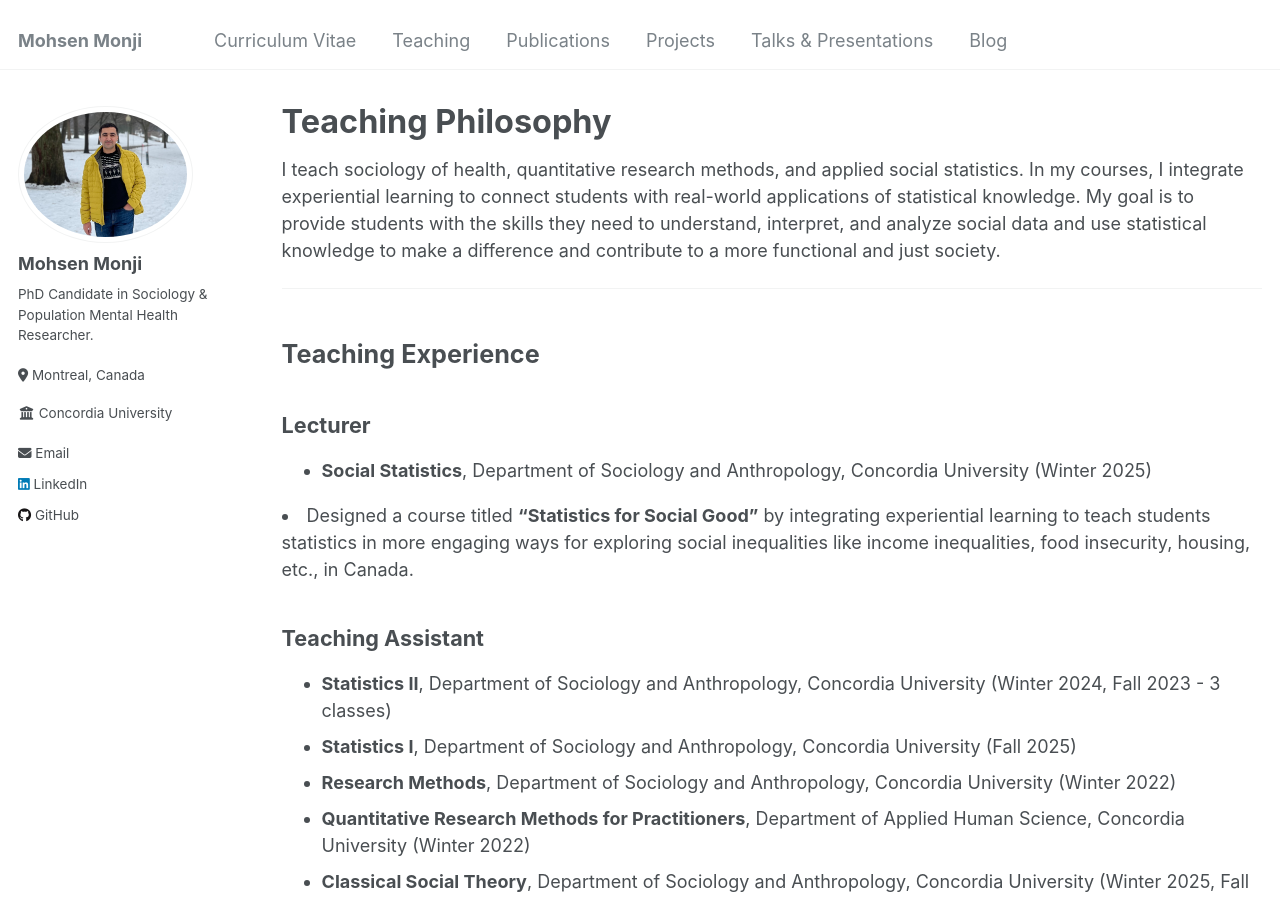
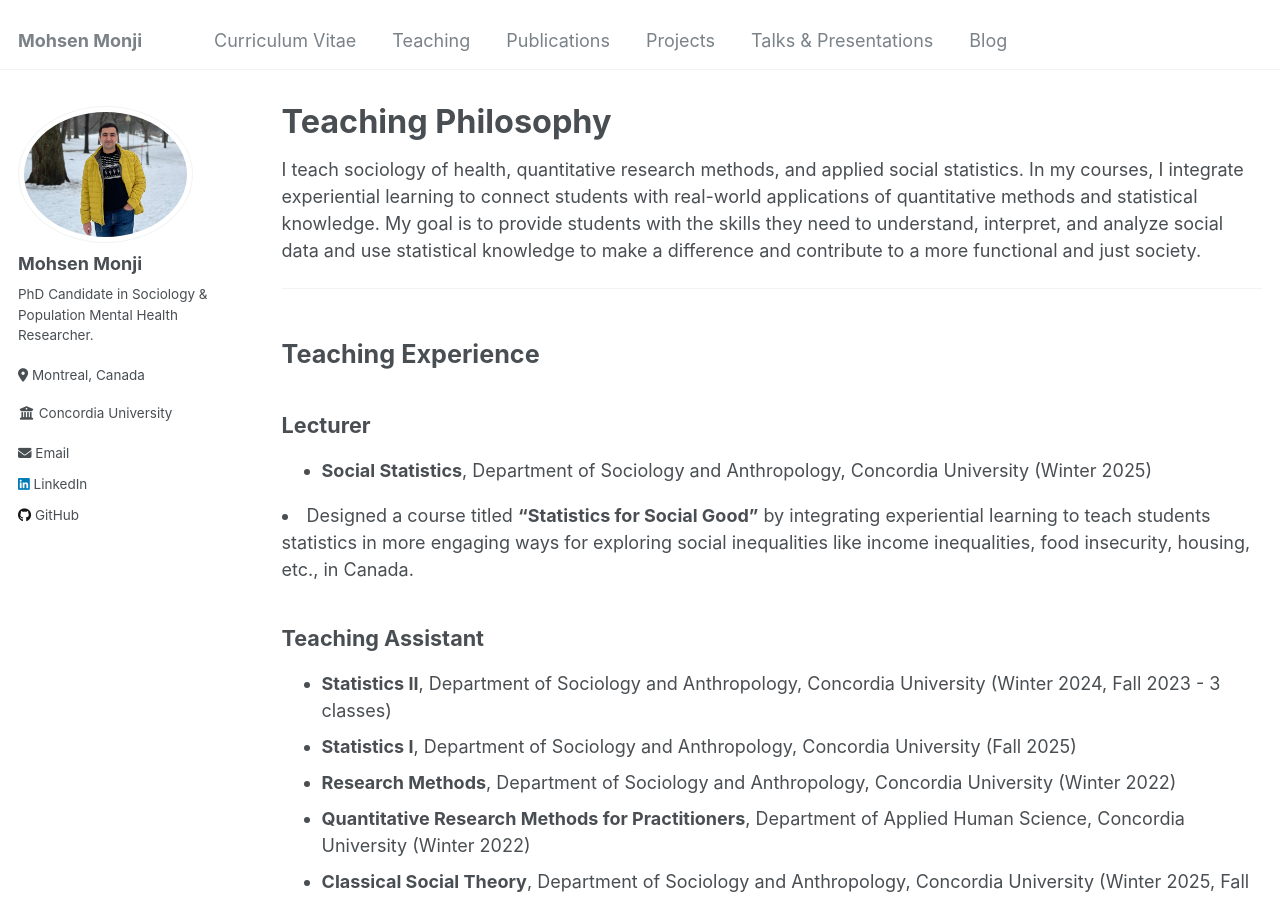
Before and after one commit to Mohsnmonji/mohsnmonji.github.io, a Jekyll site: the page built from _pages/teaching.html, in a window 1280 px wide and 900 px high. Built offline with Jekyll 4.4.1, drawn with Linux system fonts in a browser that asks for light colours.

Commit message:
Update teaching.html

```diff
--- a/_pages/teaching.html
+++ b/_pages/teaching.html
@@ -6,7 +6,7 @@ author_profile: true
 ---
 
 
-<p> I teach sociology of health, quantitative research methods, and applied social statistics. In my courses, I integrate experiential learning to connect students with real-world applications of statistical knowledge. My goal is to provide students with the skills they need to understand, interpret, and analyze social data and use statistical knowledge to make a difference and contribute to a more functional and just society.</p>
+<p> I teach sociology of health, quantitative research methods, and applied social statistics. In my courses, I integrate experiential learning to connect students with real-world applications of quantitative methods and statistical knowledge. My goal is to provide students with the skills they need to understand, interpret, and analyze social data and use statistical knowledge to make a difference and contribute to a more functional and just society.</p>
 
 <hr>
 
```
